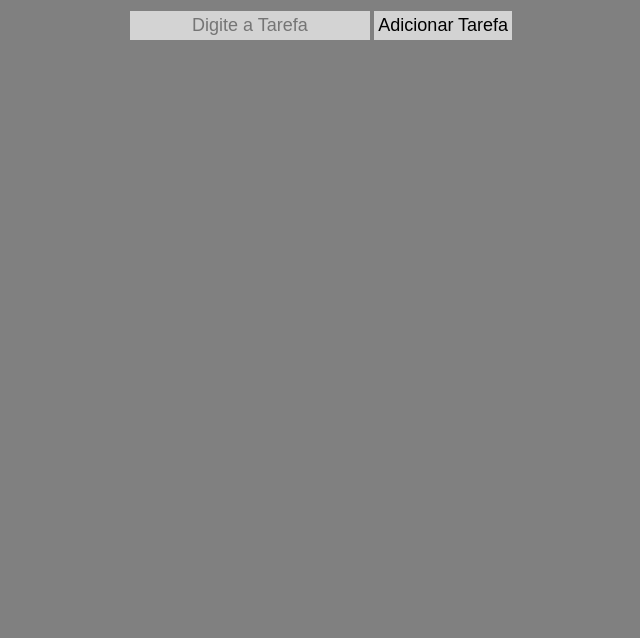
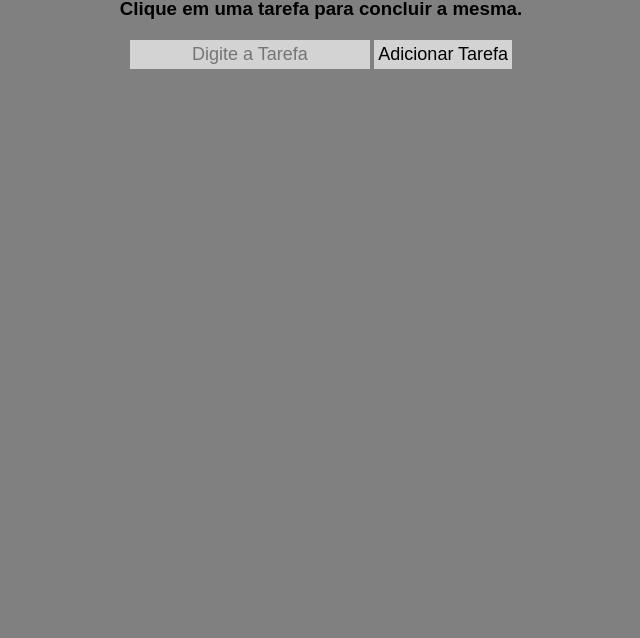
Before and after one commit to AsrielDreemurrGM/Lista_De_Tarefas, a plain HTML site: page index.html in a window 1280 px wide. Shown: the part 162-800 px from the top of the page, without its empty margins (319-959 px from the left). Drawn offline with nearby package versions, Linux system fonts and the light colour scheme.

Commit message:
Adicionado Texto Explicativo

```diff
--- a/index.html
+++ b/index.html
@@ -10,6 +10,7 @@
     <div class="container">
         <form>
             <h1>Lista de Tarefas</h1>
+            <h3>Clique em uma tarefa para concluir a mesma.</h3>
             <input type="text" id="tarefa" placeholder="Digite a Tarefa" required />
             <button type="submit">Adicionar Tarefa</button>
         </form>
--- a/main.css
+++ b/main.css
@@ -12,7 +12,11 @@
 }
 
 h1 {
-    margin-bottom: 16px;
+    margin-bottom: 3px;
+}
+
+h3 {
+    margin-bottom: 20px;
 }
 
 input,
```
